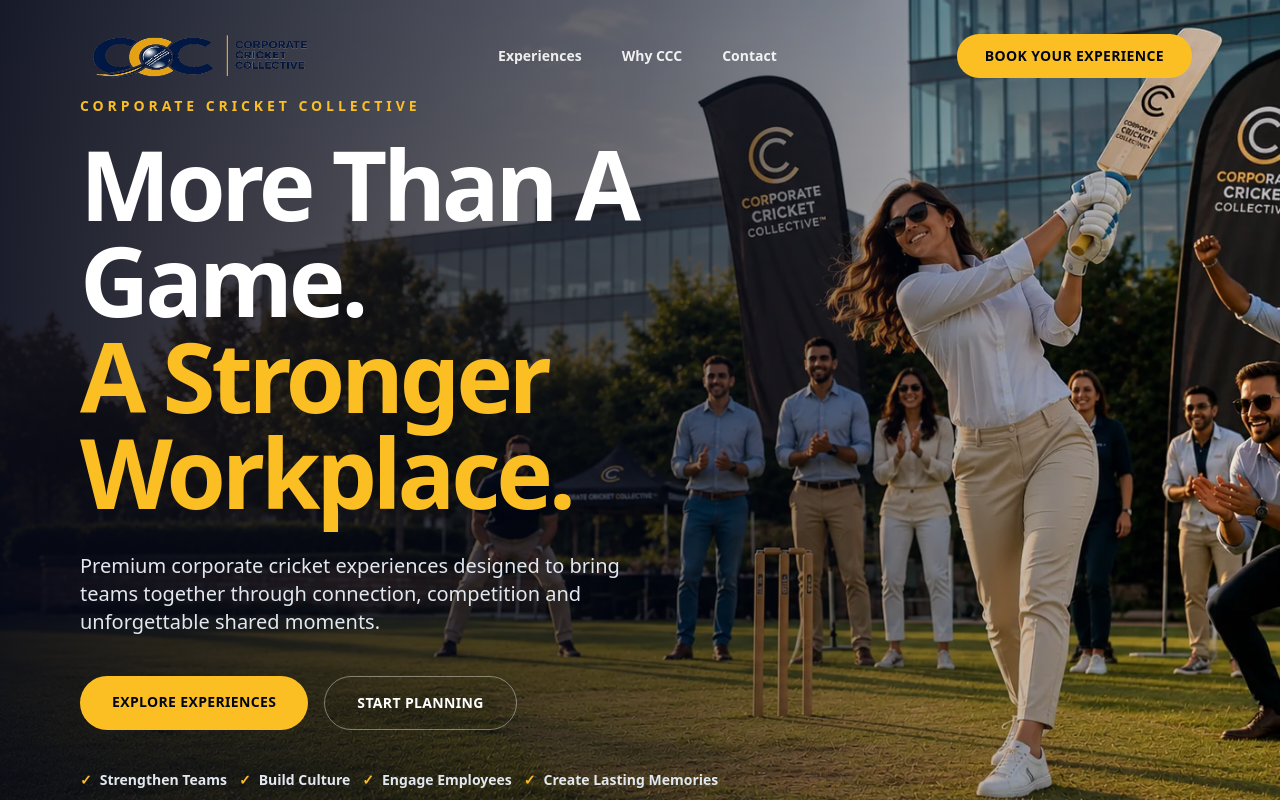
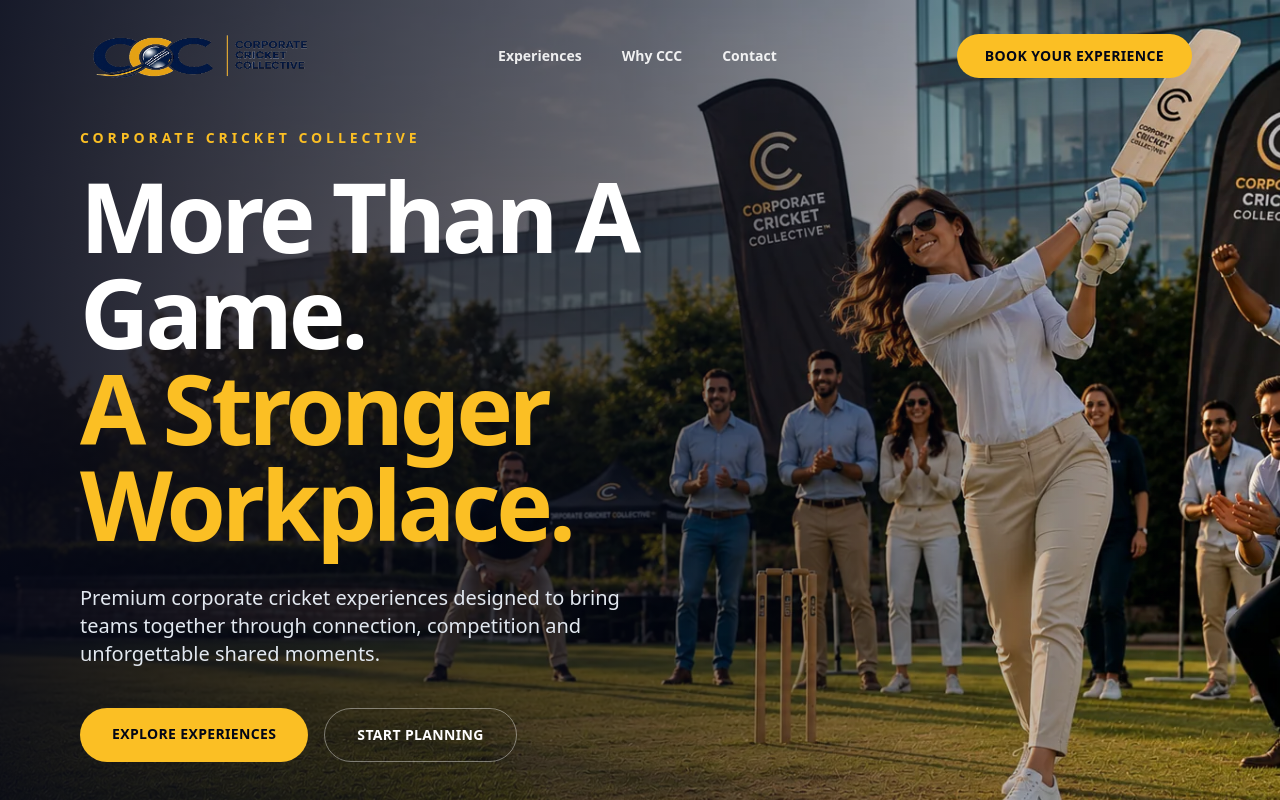
Before and after one commit to ianwessels-ai/ccc-premium-b2b-website, a Next.js app: page / in a window 1280 px wide. Shown: the top 800 px of the page. Built offline with nearby package versions, Linux system fonts and the light colour scheme.

Commit message:
Update Hero.tsx

```diff
--- a/components/Hero.tsx
+++ b/components/Hero.tsx
@@ -45,7 +45,7 @@
     px-6 pb-14 pt-40
     sm:px-10 sm:pb-16 sm:pt-40
     md:px-12 md:pt-44
-    lg:min-h-[92vh] lg:px-20 lg:pb-16 lg:pt-24
+    lg:min-h-[92vh] lg:px-20 lg:pb-16 lg:pt-32
   "
 >
         <div className="w-full max-w-3xl">
```
